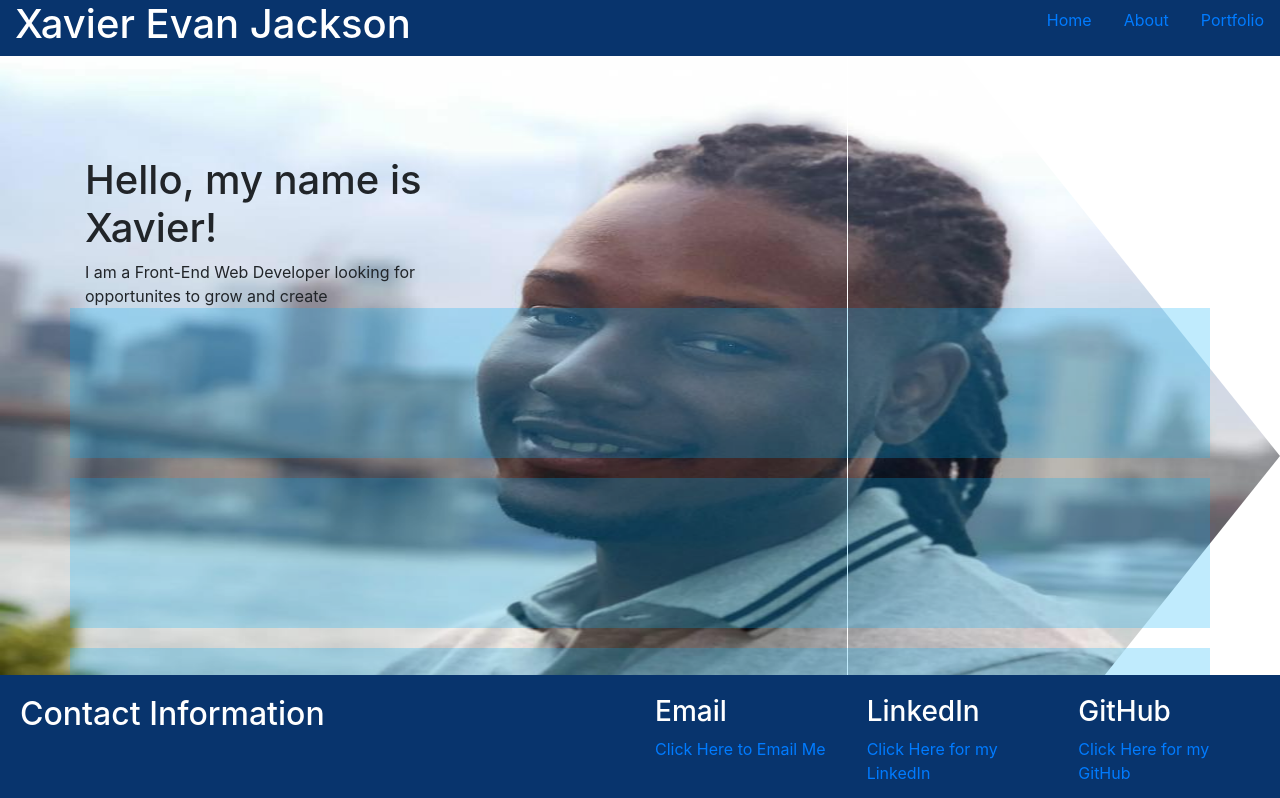
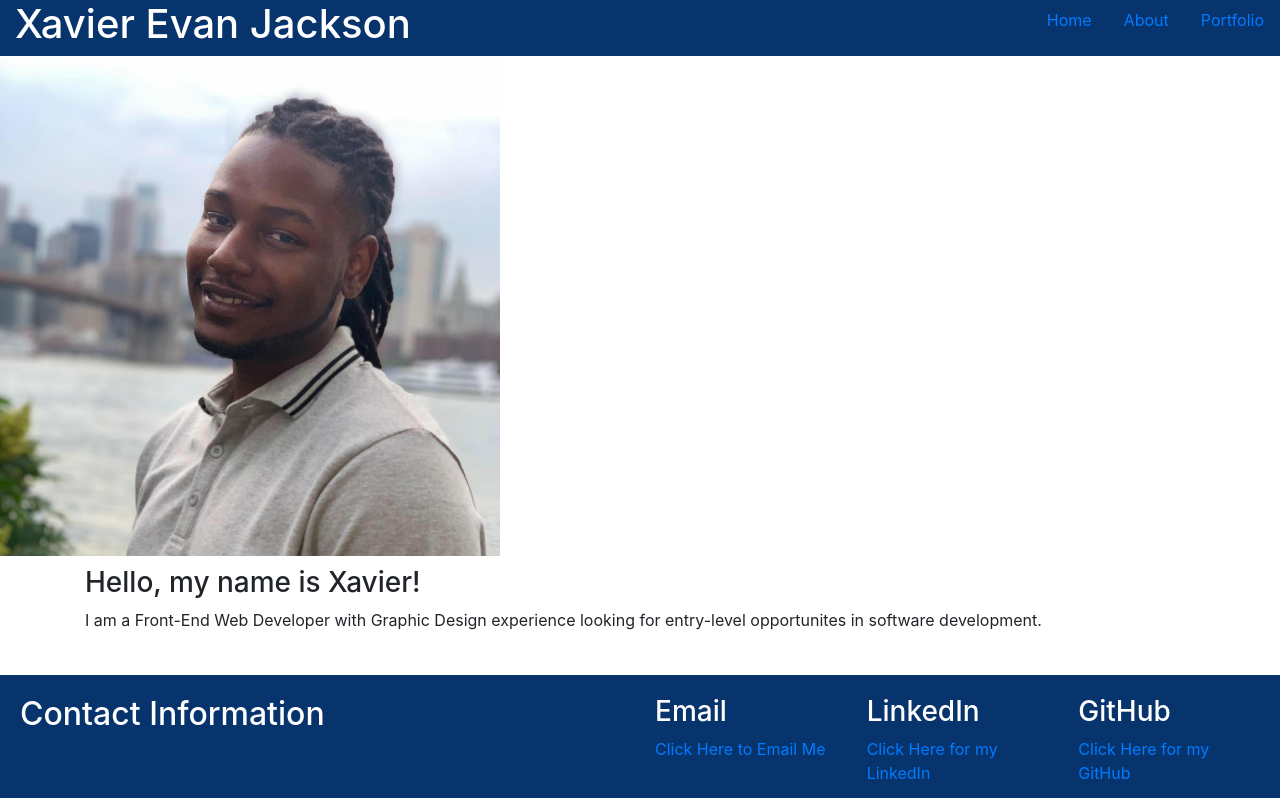
Before and after one commit to xj96/React-Portfolio, a React (Create React App) app: page / in a window 1280 px wide. Shown: the top 798 px of the page. Built offline with nearby package versions, Linux system fonts and the light colour scheme.

Commit message:
moved text off of image on home page

```diff
--- a/src/components/Home.css
+++ b/src/components/Home.css
@@ -1,23 +1,39 @@
 .background {
   height: 100%;
-  width: 100%;
-  position: fixed;
+  width: 500px;
+  margin: auto;
+  left: 0px;
+  top: 0px;
+  right: 0px;
   z-index: 0;
-  clip-path: polygon(0% 0%, 75% 0%, 100% 50%, 75% 100%, 0% 100%);
 }
 
 .container {
   position: relative;
-  padding-top: 100px;
+  padding-top: 10px;
   overflow: scroll;
   z-index: 2;
 }
 
-.test-shape{
+.test-shape-0 {
   width: 100%;
   height: 150px;
-  background-color: rgb(7, 175, 247);
-  opacity: 25%;
   margin-bottom: 20px;
   position: relative;
 }
+
+.test-shape-1 {
+  width: 100%;
+  height: 150px;
+  background-color: rgb(172, 213, 231);
+  opacity: 50%;
+  margin-bottom: 20px;
+  position: relative;
+}
+
+.section-divider{
+  margin: auto;
+  margin-top: 20px;
+  width: 95%;
+  background-color: rgb(183, 187, 190);
+}
--- a/src/components/pages/Home.js
+++ b/src/components/pages/Home.js
@@ -6,31 +6,35 @@ import XJ from "/Users/xavierjackson/Desktop/Homework/React Portfolio/reactportf
 function Home() {
   return (
     <div>
-      <div>
-        <img className="background" src={XJ} alt="Background"></img>
+      <div className="col-flex">
+        <img className="background" src={XJ} alt="Background" />
       </div>
-
+      {/* <hr className="section-divider"/> */}
       <div className="container">
         <div className="row">
-          <div className="col-4">
-            <h1>Hello, my name is Xavier!</h1>
+          <div className="col">
+            <h3>Hello, my name is Xavier!</h3>
+          </div>
+        </div>
+        <div className="row">
+          <div className="col">
             <p>
-              I am a Front-End Web Developer looking for opportunites to grow
-              and create{" "}
+              I am a Front-End Web Developer with Graphic Design experience
+              looking for entry-level opportunites in software development.
             </p>
           </div>
         </div>
         <div className="row">
-          <div className="col test-shape"></div>
+          <div className="col test-shape-0"></div>
         </div>
         <div className="row">
-          <div className="col test-shape"></div>
+          <div className="col test-shape-0"></div>
         </div>
         <div className="row">
-          <div className="col test-shape"></div>
+          <div className="col-flex test-shape-1"></div>
         </div>
         <div className="row">
-          <div className="col test-shape"></div>
+          <div className="col-flex test-shape-1"></div>
         </div>
       </div>
       <Footer />
```
